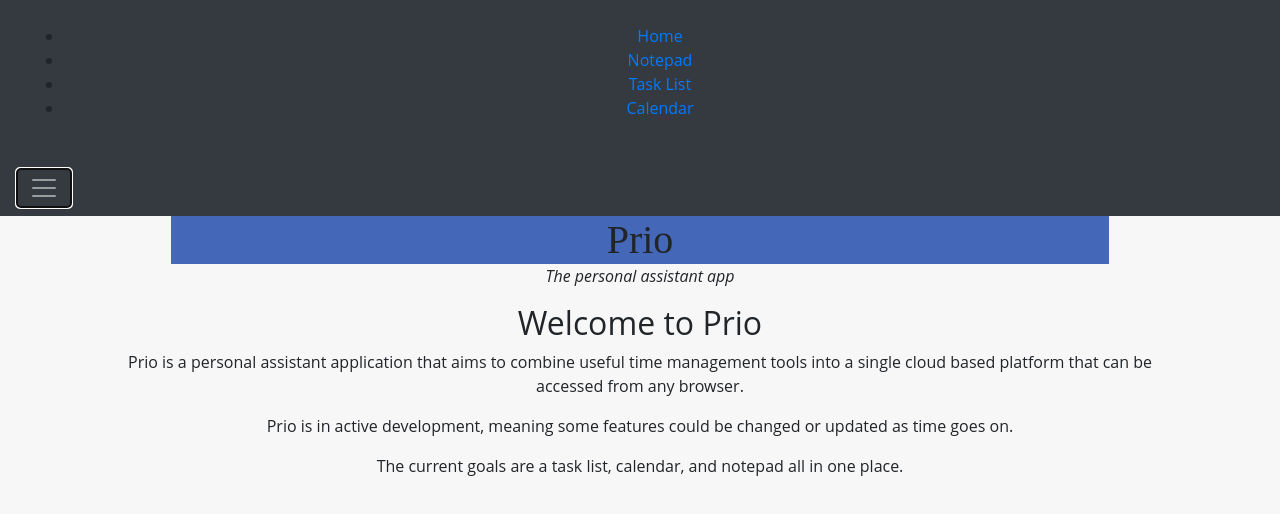
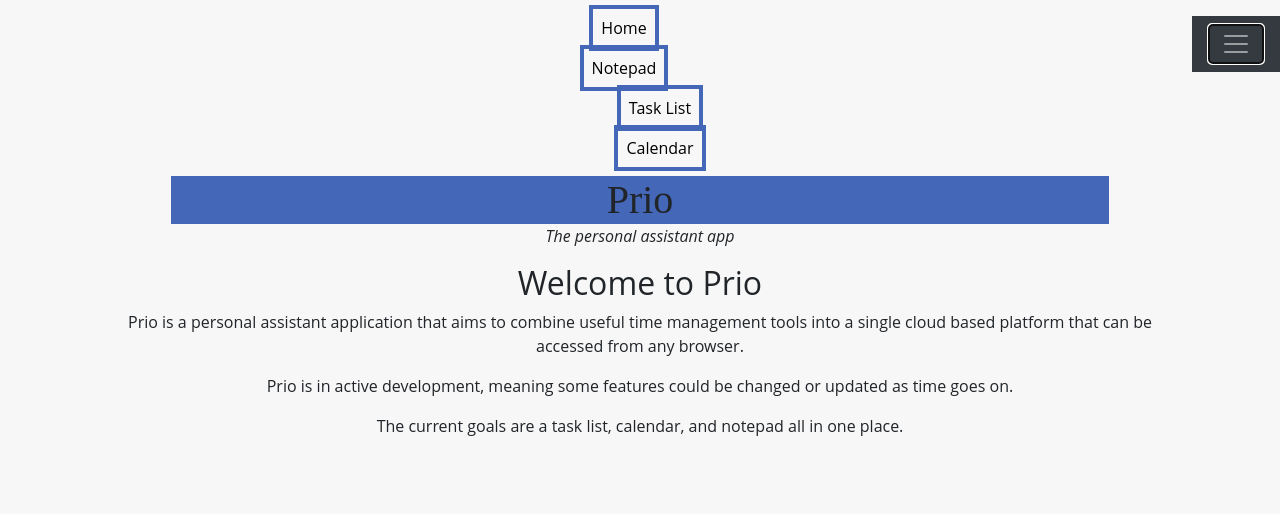
Before and after one commit to TeTarakona/Capstone-Assistant, a React (Create React App) app in the folder client/: page / in a window 1280 px wide. Both pictures are taken after a click on the button "Toggle navigation". Shown: the top 514 px of the page. Built offline with nearby package versions, Linux system fonts and the light colour scheme.

Commit message:
Attempt to make the navigation menu look how I want it to. It will need more attention at a later date

```diff
--- /dev/null
+++ b/client/src/components/Nav.css
@@ -0,0 +1,15 @@
+.menuBackground ul {
+    list-style-type: none;
+  }
+
+.menuBackground ul li {
+    margin: 1rem;
+}
+
+.navLink {
+    text-decoration: none;
+    color: black;
+    border: 0.3rem solid;
+    border-color: #4567B7;
+    padding: 0.5rem;
+  }
--- a/client/src/components/Nav.jsx
+++ b/client/src/components/Nav.jsx
@@ -1,28 +1,12 @@
 import { Link } from "react-router-dom"
+
+import "./Nav.css"
 
 const Nav = () => {
   return (
     <>
       <div class="pos-f-t">
-        <div class="collapse" id="navbarToggleExternalContent">
-          <div class="bg-dark p-4">
-            <ul>
-                <li>
-                    <Link to="/">Home</Link>
-                </li>
-                <li>
-                    <Link to="/notepad">Notepad</Link>
-                </li>
-                <li>
-                    <Link to="/tasklist">Task List</Link>
-                </li>
-                <li>
-                    <Link to="/calendar">Calendar</Link>
-                </li>
-            </ul>
-          </div>
-        </div>
-        <nav class="navbar navbar-dark bg-dark">
+        <nav class="navbar navbar-dark bg-dark float-right">
           <button
             class="navbar-toggler"
             type="button"
@@ -35,6 +19,24 @@ const Nav = () => {
             <span class="navbar-toggler-icon"></span>
           </button>
         </nav>
+        <div class="collapse" id="navbarToggleExternalContent">
+          <div className="menuBackground">
+            <ul>
+                <li>
+                    <Link to="/" className="navLink" >Home</Link>
+                </li>
+                <li>
+                    <Link to="/notepad" className="navLink" >Notepad</Link>
+                </li>
+                <li>
+                    <Link to="/tasklist" className="navLink" >Task List</Link>
+                </li>
+                <li>
+                    <Link to="/calendar" className="navLink" >Calendar</Link>
+                </li>
+            </ul>
+          </div>
+        </div>
       </div>
     </>
   );
```
